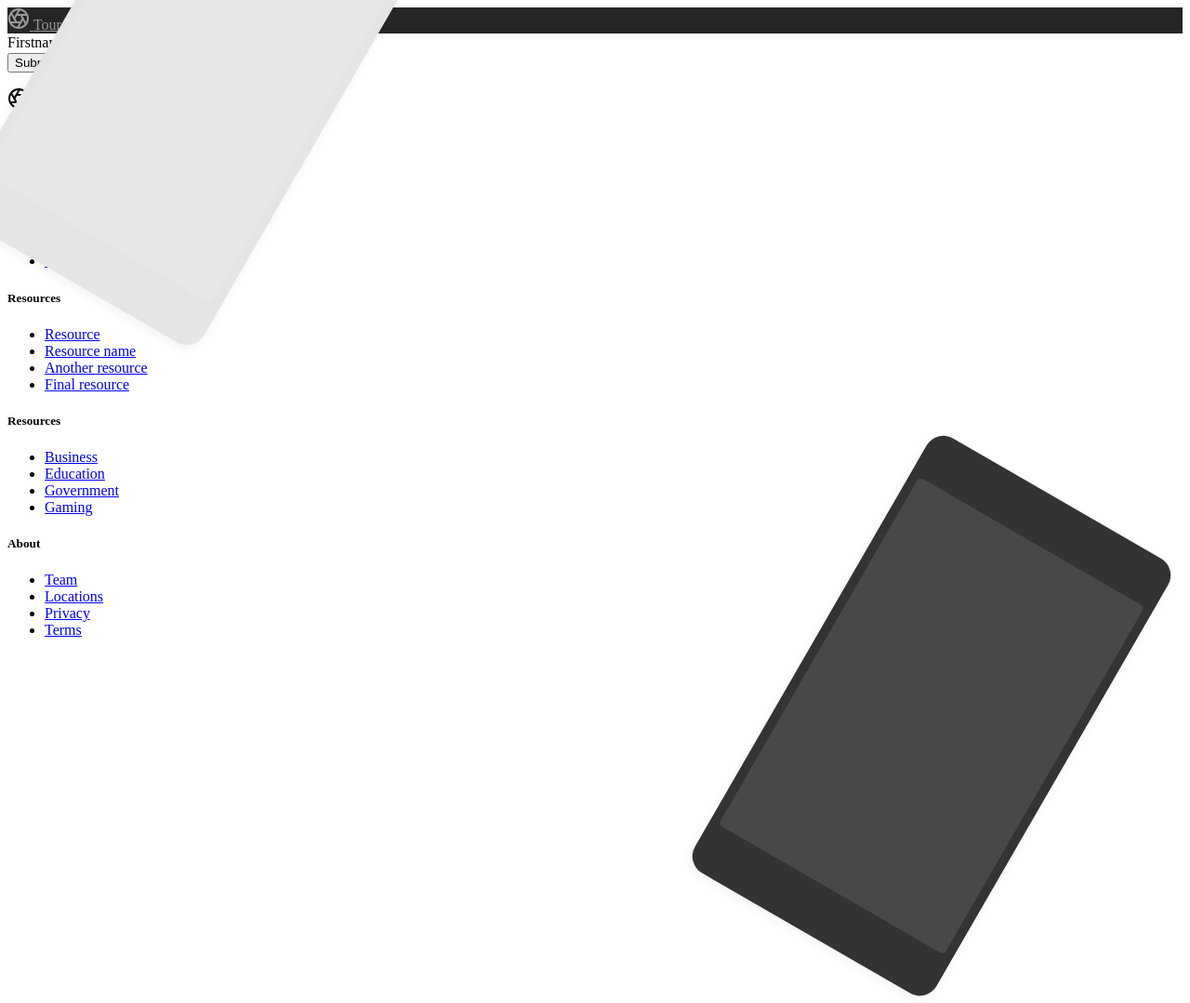
After one commit to Liliooon/webdev_docker, a Flask app: template web/templates/index.html.j2 in a window 1280 px wide. The commit adds this page. Shown: the whole page at 93% size. Run offline with Flask 2, Linux system fonts and the light colour scheme; the template is opened without the code that fills it, so the values that code supplies are empty; some libraries are stand-ins or nearby versions.

Commit message:
add service

```diff
--- /dev/null
+++ b/api/main.py
@@ -0,0 +1,5 @@
+from eve import Eve
+app = Eve()
+
+if __name__ == '__main__':
+    app.run(debug=True, host='0.0.0.0', port=8000)
--- a/requirements.txt
+++ /dev/null
@@ -1 +0,0 @@
-Flask
--- /dev/null
+++ b/web/main.py
@@ -0,0 +1,15 @@
+from flask import Flask, render_template, request
+import requests
+
+app = Flask(__name__)
+
+@app.route("/")
+def hello_world():
+    firstname = request.args.get('firstname', '')
+    res = requests.post('http://api:8000/people/', data={'firstname': firstname})
+    print(f'!!!!!!! {res}', flush=True)
+    items = requests.get('http://api:8000/people/').json().get('_items', [])
+    return render_template('index.html.j2', firstname=firstname, items=items)
+
+if __name__ == "__main__":
+    app.run(debug=True, host='0.0.0.0')
--- /dev/null
+++ b/web/requirements.txt
@@ -0,0 +1,2 @@
+Flask==2.0.2
+requests==2.26.0
--- a/templates/base.html
+++ b/web/templates/base.html
@@ -35,7 +35,7 @@
         <a class="py-2 d-none d-md-inline-block" href="#">Cart</a>
       </div>
     </nav>
-
+{% block content %}
     <div class="position-relative overflow-hidden p-3 p-md-5 m-md-3 text-center bg-light">
       <div class="col-md-5 p-lg-5 mx-auto my-5">
         <h1 class="display-4 font-weight-normal">Punny headline</h1>
@@ -113,7 +113,7 @@
         <div class="bg-white box-shadow mx-auto" style="width: 80%; height: 300px; border-radius: 21px 21px 0 0;"></div>
       </div>
     </div>
-
+{% endblock %}
     <footer class="container py-5">
       <div class="row">
         <div class="col-12 col-md">
--- /dev/null
+++ b/web/templates/index.html.j2
@@ -0,0 +1,23 @@
+{% extends "base.html" %}
+{% block content %}
+<div class="position-relative overflow-hidden p-3 p-md-5 m-md-3 text-center bg-light">
+  <div class="col-md-5 p-lg-5 mx-auto my-5">
+    <form class="form-inline">
+  <div class="form-group">
+    <label for="firstname">Firstname</label>
+    <input type="text" name="firstname" class="form-control" id="firstname"  placeholder="Enter firstname">
+  </div>
+  <button type="submit" class="btn btn-primary">Submit</button>
+    </form>
+  </div>
+  <div>
+    <ol>
+      {% for item in items %}
+      <li>{{ item.firstname }}</li>
+      {% endfor %}
+    </ol>
+  </div>
+  <div class="product-device box-shadow d-none d-md-block"></div>
+  <div class="product-device product-device-2 box-shadow d-none d-md-block"></div>
+</div>
+{% endblock %}
```
Also changed, not shown: api/requirements.txt (added, +11 -0 lines), api/settings.py (added, +24 -0 lines), docker-compose.yml (+17 -1 lines), main.py (deleted, +0 -10 lines), web/package-lock.json (renamed from package-lock.json), web/package.json (renamed from package.json), web/static/css/bootstrap.min.css (renamed from static/css/bootstrap.min.css), web/static/css/product.css (renamed from static/css/product.css), web/static/js/bootstrap.bundle.min.js (renamed from static/js/bootstrap.bundle.min.js), web/static/js/jquery.min.js (renamed from static/js/jquery.min.js), 3 other files.
